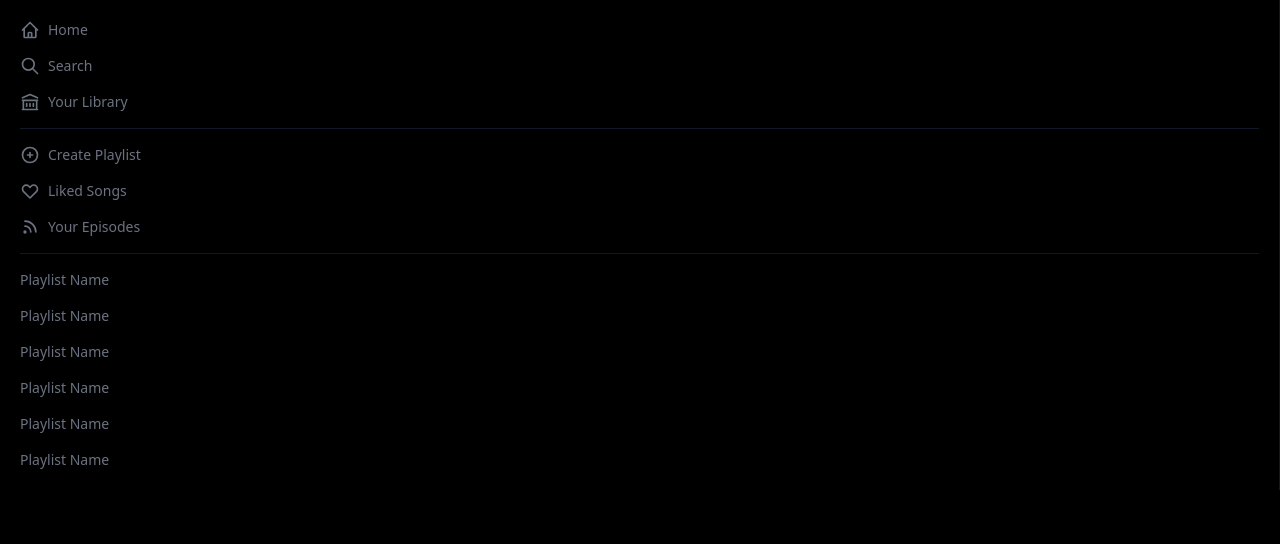
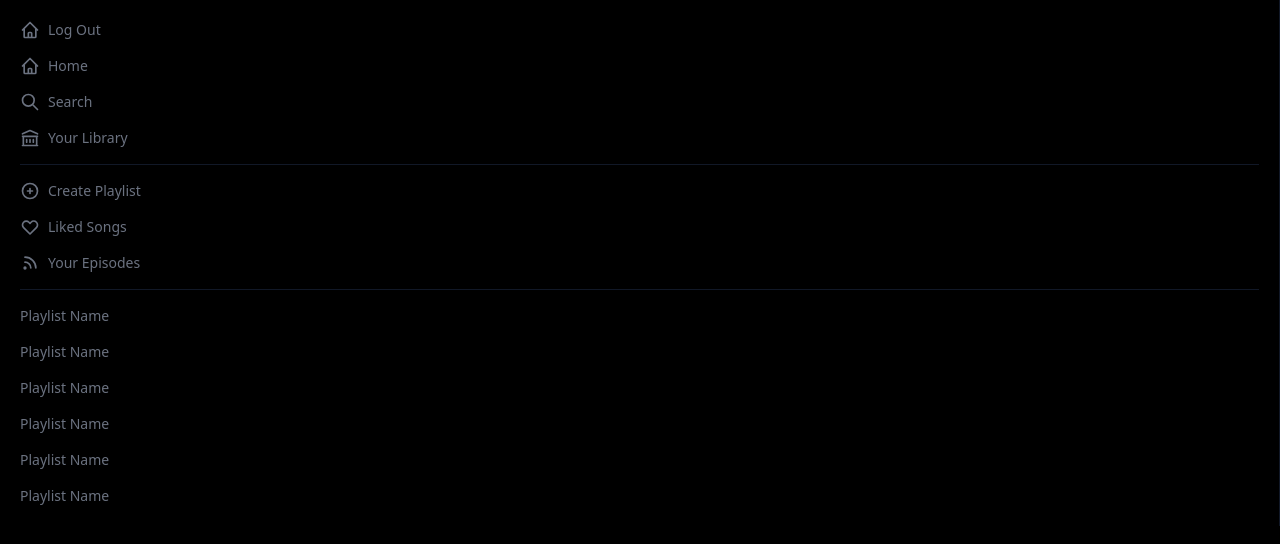
Before and after one commit to ya-boy-huck/Spotify_Clone, a Next.js app: page / in a window 1280 px wide. Shown: the top 544 px of the page. Built offline with nearby package versions, Linux system fonts and the light colour scheme; no server answers.

Commit message:
Added a higher order component in _app.tsx. To get user access token

```diff
--- a/components/Sidebar.js
+++ b/components/Sidebar.js
@@ -6,14 +6,25 @@
     RssIcon,
     PlusCircleIcon,
 } from "@heroicons/react/outline";
+import { signOut, useSession } from "next-auth/react";
 
 function Sidebar() {
+    const { data: session, status } = useSession();
+
+    console.log(session);
   return (
         <div className="text-gray-500 p-5 text-sm border-r
         border-gray-900">
             <div className="space-y-4">
+            <button className="flex items-center space-x-2
+                hover:text-white">
+                    <HomeIcon className="h-5 w-5"/>
+                    <p>Log Out</p>
+                </button>
                 <button className="flex items-center space-x-2
-                hover:text-white">
+                hover:text-white"
+                onClick={() => signOut()}
+                >
                     <HomeIcon className="h-5 w-5"/>
                     <p>Home</p>
                 </button>
--- a/pages/_app.tsx
+++ b/pages/_app.tsx
@@ -1,8 +1,13 @@
-import '../styles/globals.css'
-import type { AppProps } from 'next/app'
+import '../styles/globals.css';
+import type { AppProps } from 'next/app';
+import { SessionProvider } from "next-auth/react";
 
-function MyApp({ Component, pageProps }: AppProps) {
-  return <Component {...pageProps} />
+function MyApp({ Component, pageProps: { session, ...pageProps} }: AppProps) {
+  return (
+    <SessionProvider session={session}>
+      <Component {...pageProps} />
+    </SessionProvider>
+  )
 }
 
 export default MyApp
--- a/pages/login.js
+++ b/pages/login.js
@@ -7,10 +7,12 @@
             <img className="w-52 mb-5" src="https://links.papareact.com/
             9xl" alt="" />
 
-            {Object.values(providers).map((provider) => (
+            {Object.values(providers).map((provider)=> (
                 <div key={provider.name}>
                     <button className="bg-[#18D860] text-white p-5
-                    rounded-full">
+                    rounded-full"
+                    onClick={() => signIn(provider.id, { callbackUrl: "/"})}
+                    >
                         Login with {provider.name}
                     </button>
                 </div>
```
